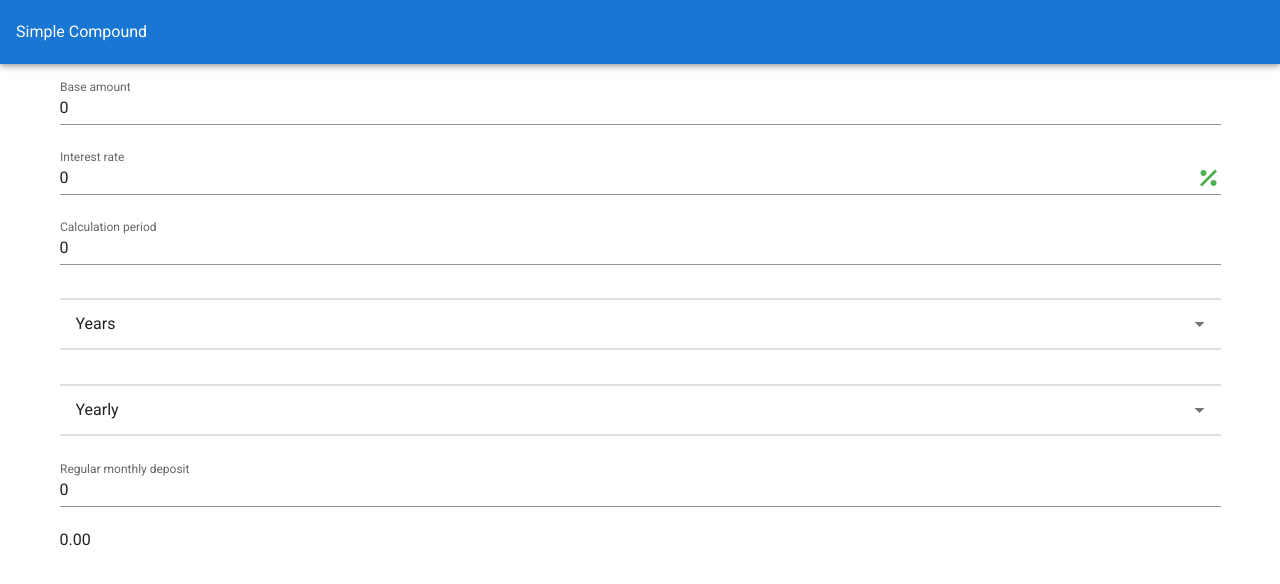
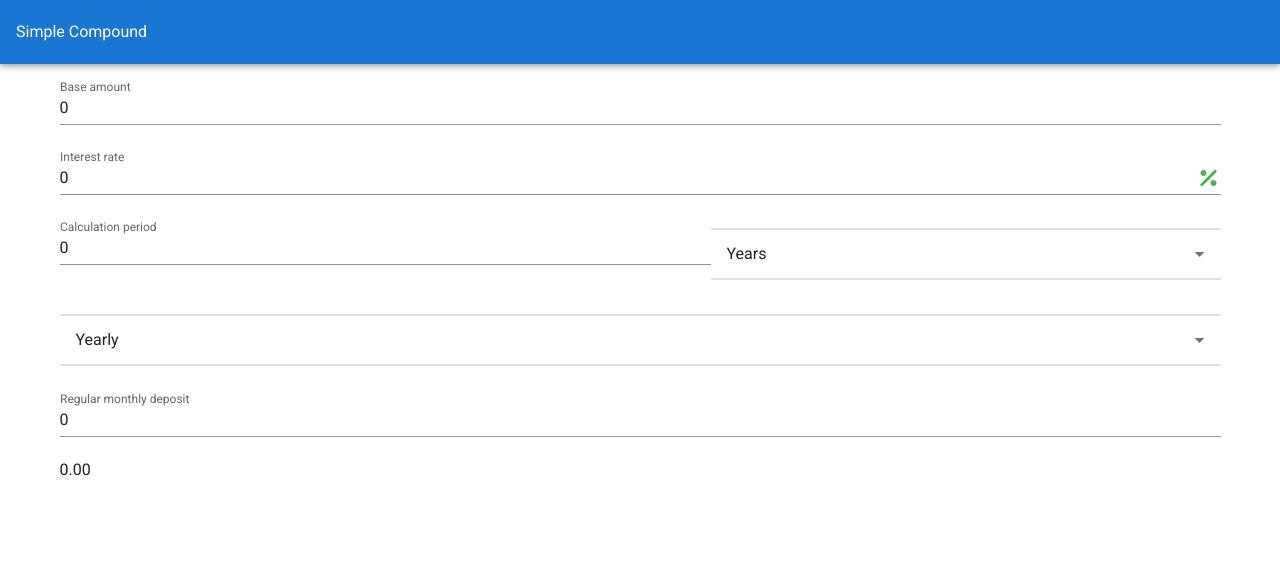
Before and after one commit to carrejoe3/Compound-interest-calculator, a Vue app in the folder simple-compound/: page / in a window 1280 px wide. Shown: the top 584 px of the page. Built offline with nearby package versions, Linux system fonts and the light colour scheme.

Commit message:
put calculation period form elements on one line

```diff
--- a/simple-compound/src/components/Calculator.vue
+++ b/simple-compound/src/components/Calculator.vue
@@ -4,8 +4,12 @@
     <v-text-field label="Interest rate" v-model="interestRate">
       <v-icon slot="append" color="green">mdi-percent</v-icon>
     </v-text-field>
-    <v-text-field label="Calculation period" v-model="calculationPeriodValue"></v-text-field>
-    <v-overflow-btn :items="calculationPeriodTypes" item-text="name" item-value="value" v-model="selectedCalculationPeriodTypeValue"></v-overflow-btn>
+    <v-container>
+      <v-row>
+        <v-text-field label="Calculation period" v-model="calculationPeriodValue"></v-text-field>
+        <v-overflow-btn :items="calculationPeriodTypes" item-text="name" item-value="value" v-model="selectedCalculationPeriodTypeValue"></v-overflow-btn>
+      </v-row>
+    </v-container>
     <v-overflow-btn :items="dropdownCalculationPeriodOptions" item-text="name" item-value="value" label="Compound interval" v-model="calculationPeriodInterval"></v-overflow-btn>
     <v-text-field label="Regular monthly deposit" v-model="regularDeposit"></v-text-field>
     {{ result }}
```
